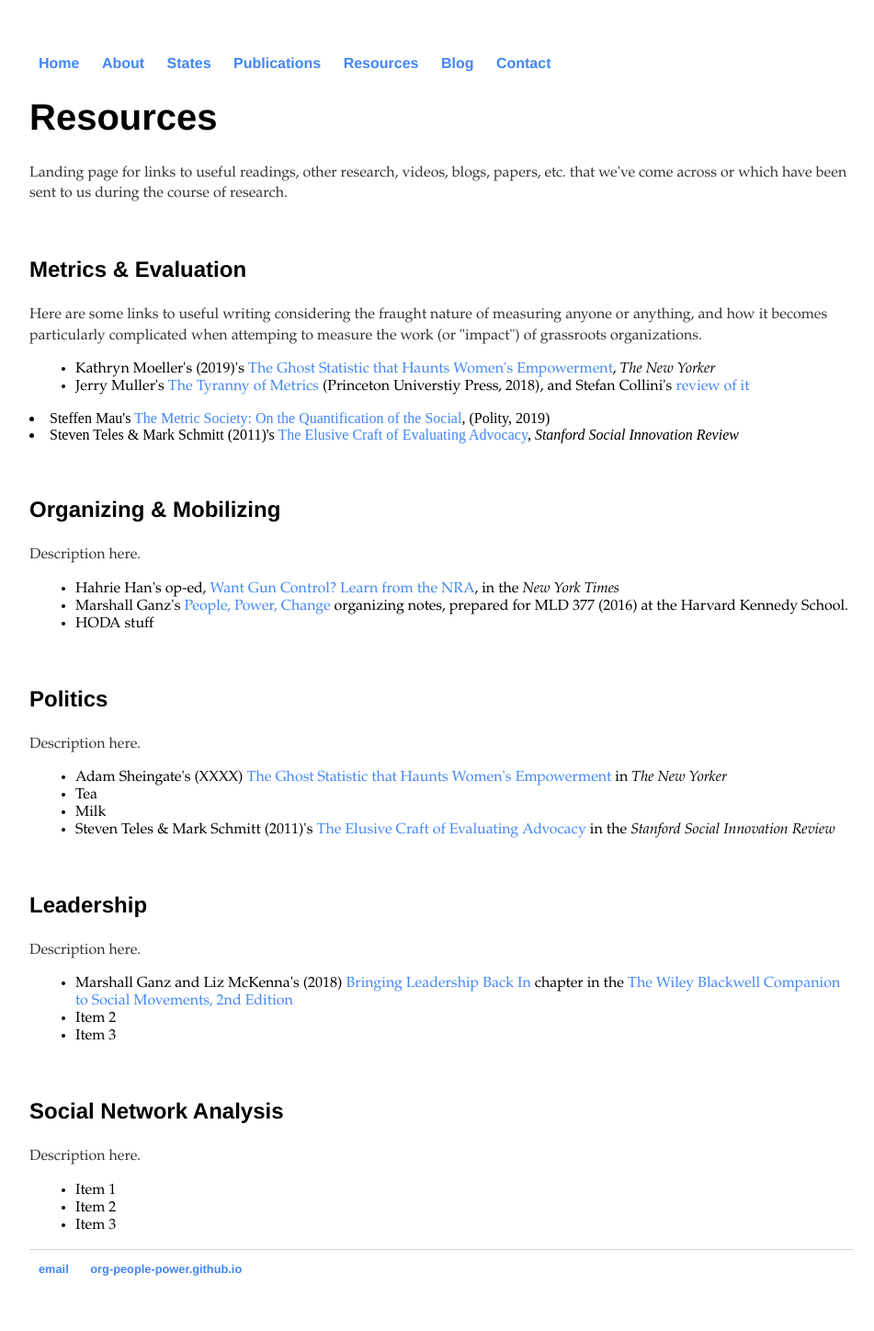
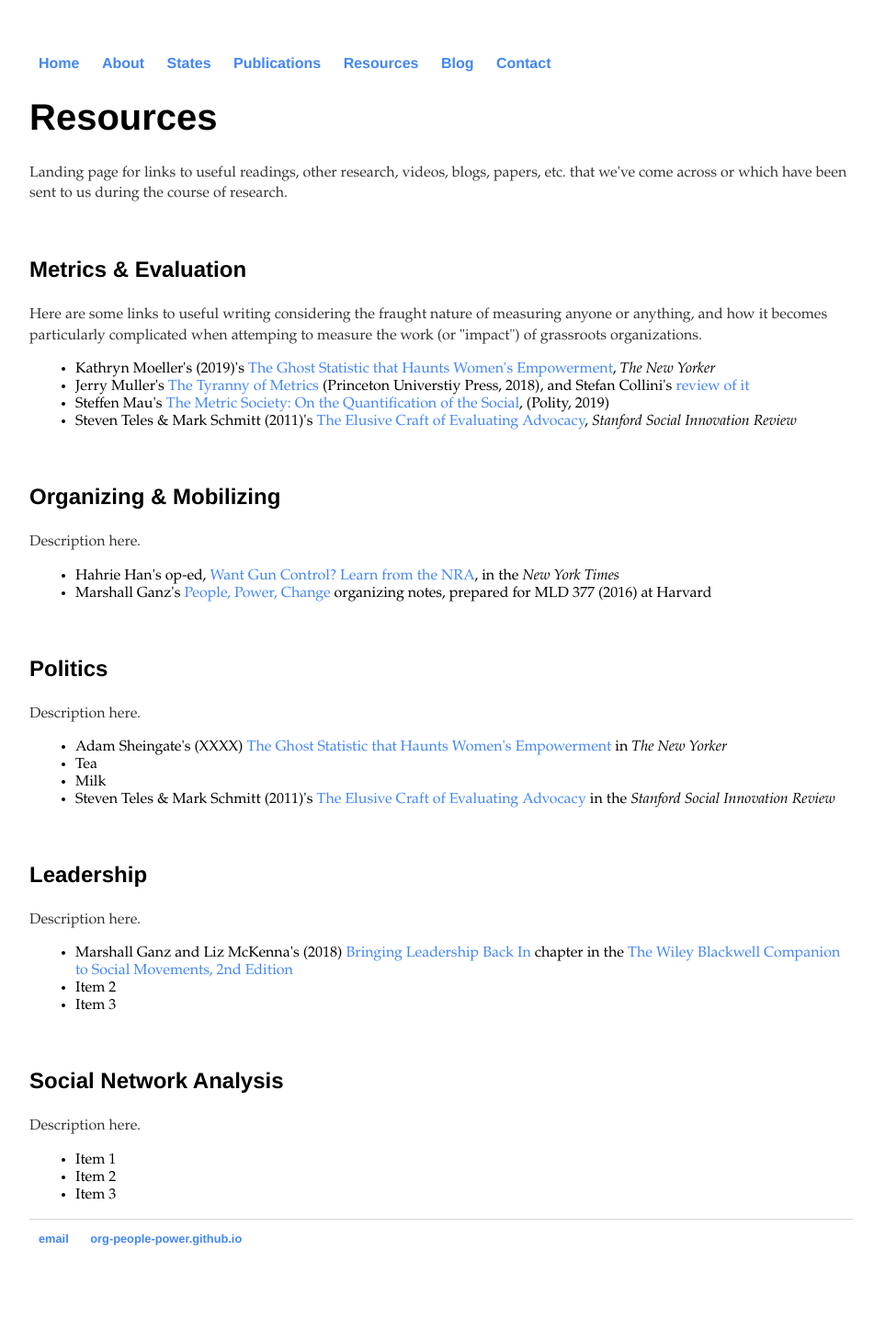
Before and after one commit to org-people-power/org-people-power.github.io, a Jekyll site: the page built from resources/index.html, in a window 1280 px wide. Shown: the whole page at 92% size, without its empty margins (160-1111 px from the left). Built offline with Jekyll 4.4.1, drawn with Linux system fonts in a browser that asks for light colours; after the commit the page ends 1414 px from its top, so only the background shows below that.

Commit message:
Update index.html

```diff
--- a/resources/index.html
+++ b/resources/index.html
@@ -12,7 +12,6 @@ title: Resources
 	<ul>
 	<li> Kathryn Moeller's (2019)'s <a href="https://www.newyorker.com/science/elements/the-ghost-statistic-that-haunts-womens-empowerment">The Ghost Statistic that Haunts Women's Empowerment</a>,<i> The New Yorker</i></li>
 	<li> Jerry Muller's <a href="https://www.amazon.com/dp/B07K458MZG/ref=dp-kindle-redirect?_encoding=UTF8&btkr=1">The Tyranny of Metrics</a> (Princeton Universtiy Press, 2018), and Stefan Collini's <a href="https://www.lrb.co.uk/v40/n21/stefan-collini/kept-alive-for-thirty-days">review of it</a></li>
-		</ul ul>
 	<li> Steffen Mau's <a href="https://www.wiley.com/en-us/The+Metric+Society+on+the+Quantification+of+the+Social-p-9781509530403">The Metric Society: On the Quantification of the Social</a>, (Polity, 2019)
 	<li> Steven Teles & Mark Schmitt (2011)'s <a href="https://ssir.org/articles/entry/the_elusive_craft_of_evaluating_advocacy">The Elusive Craft of Evaluating Advocacy</a>,<i> Stanford Social Innovation Review</i></li>
 	</ul>
@@ -23,8 +22,7 @@ title: Resources
 <p> Description here.
 	<ul>
 	<li> Hahrie Han's op-ed, <a href="https://www.nytimes.com/2017/10/04/opinion/gun-control-nra-vegas.html">Want Gun Control? Learn from the NRA</a>, in the <i> New York Times </i></li>
-		<li> Marshall Ganz's <a href="https://projects.iq.harvard.edu/.../ganzorganizing/.../organizing_notes_s2016_2.0_mg.docx">People, Power, Change</a> organizing notes, prepared for MLD 377 (2016) at the Harvard Kennedy School.</li>
-	<li> HODA stuff</li>
+		<li> Marshall Ganz's <a href="https://projects.iq.harvard.edu/.../ganzorganizing/.../organizing_notes_s2016_2.0_mg.docx">People, Power, Change</a> organizing notes, prepared for MLD 377 (2016) at Harvard</li>
 	</ul>
 </p>
 <br>
```
